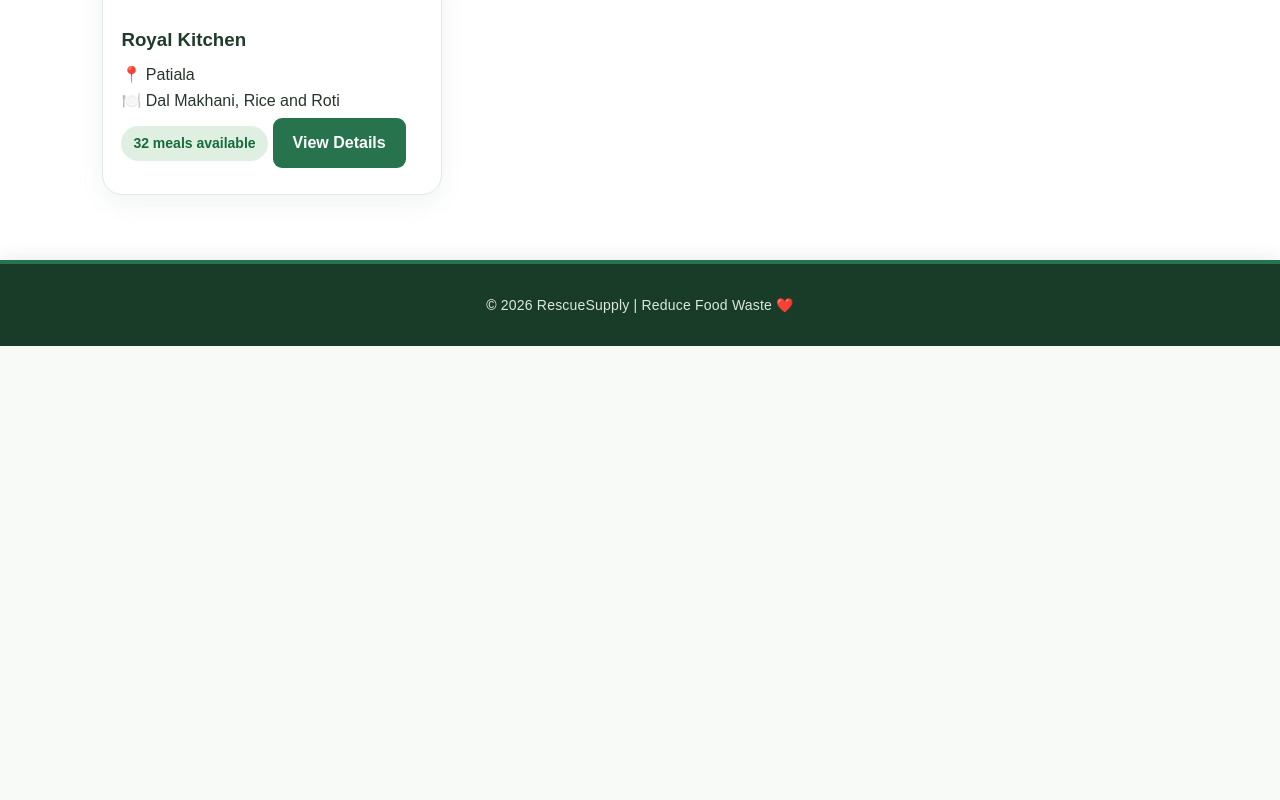
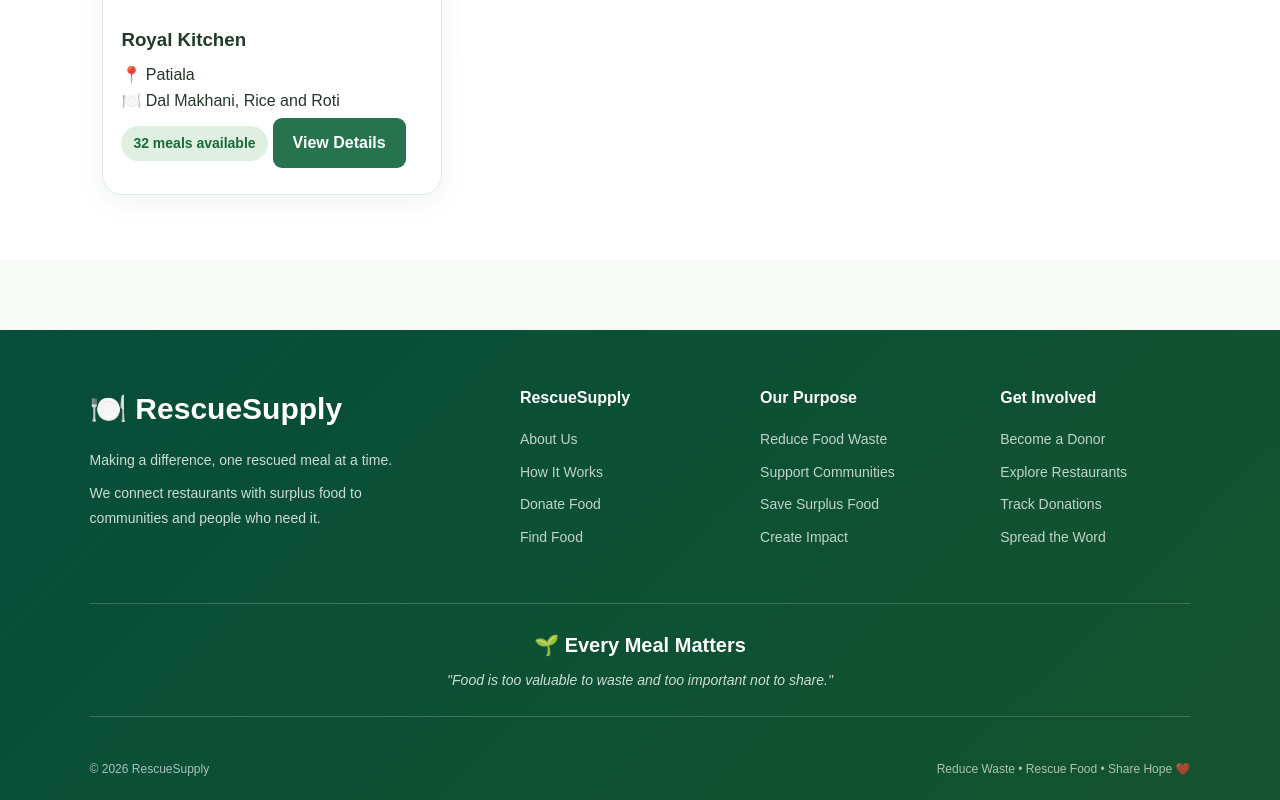
Before and after one commit to atithi3555beai25-ai/RescueSupply, a React (Vite) app: page /restaurants in a window 1280 px wide. Shown: the part 5076-5876 px from the top of the page. Before the commit the page ends 5422 px from the top, so only its background shows below. Built offline with nearby package versions, Linux system fonts and the light colour scheme.

Commit message:
Updated footer design and styling

```diff
--- a/src/App.css
+++ b/src/App.css
@@ -2453,260 +2453,124 @@ select {
    FOOTER
 ========================= */
 .footer {
-    margin-top: 0;
-    background: #1d3025;
+    background: linear-gradient(135deg, #064e3b, #14532d);
     color: white;
+    margin-top: 70px;
     padding: 55px 7% 20px;
-    font-family: "DM Sans", sans-serif;
-}
-
-/* Main footer content */
-
-.footer-content {
+    width: 100%;
+    box-sizing: border-box;
+}
+
+.footer-top {
     max-width: 1200px;
-    margin: 0 auto;
-    display: flex;
-    align-items: center;
-    justify-content: space-between;
-    gap: 40px;
-    padding-bottom: 40px;
-}
-
-/* Brand */
-
-.footer-brand {
-    display: flex;
-    align-items: center;
-    gap: 15px;
-}
-
-.footer-logo {
-    width: 55px;
-    height: 55px;
-    border-radius: 50%;
-    background: #e4f0df;
-    display: flex;
-    align-items: center;
-    justify-content: center;
-    font-size: 25px;
-    box-shadow: 0 5px 15px rgba(0, 0, 0, 0.15);
+    margin: auto;
+    display: grid;
+    grid-template-columns: 2fr 1fr 1fr 1fr;
+    gap: 50px;
 }
 
 .footer-brand h2 {
-    margin: 0 0 5px;
-    font-family: "Playfair Display", serif;
-    font-size: 27px;
-    color: #ffffff;
-}
-
-.footer-brand h2 span {
-    color: #75b879;
+    font-size: 30px;
+    margin: 0 0 15px;
+    color: white;
 }
 
 .footer-brand p {
+    max-width: 350px;
+    font-size: 14px;
+    line-height: 1.8;
+    color: rgba(255,255,255,0.8);
+    margin: 8px 0;
+}
+
+.footer-column h3 {
+    font-size: 16px;
+    margin: 0 0 18px;
+    color: white;
+}
+
+.footer-column p {
+    font-size: 14px;
+    color: rgba(255,255,255,0.75);
+    margin: 10px 0;
+    cursor: pointer;
+    transition: 0.2s;
+}
+
+.footer-column p:hover {
+    color: white;
+    transform: translateX(3px);
+}
+
+.footer-message {
+    max-width: 1200px;
+    margin: 45px auto 25px;
+    padding: 25px 0;
+    text-align: center;
+    border-top: 1px solid rgba(255,255,255,0.2);
+    border-bottom: 1px solid rgba(255,255,255,0.2);
+}
+
+.footer-message h3 {
+    margin: 0 0 8px;
+    font-size: 20px;
+    color: white;
+}
+
+.footer-message p {
     margin: 0;
-    color: #b8c8bc;
+    color: rgba(255,255,255,0.8);
+    font-style: italic;
     font-size: 14px;
 }
-
-/* Right side message */
-
-.footer-message {
-    text-align: right;
-}
-
-.footer-message p {
-    margin: 6px 0;
-    color: #d5e3d8;
-    font-size: 14px;
-}
-
-/* Bottom section */
 
 .footer-bottom {
     max-width: 1200px;
-    margin: 0 auto;
-    padding-top: 20px;
-    border-top: 1px solid rgba(255, 255, 255, 0.12);
-
+    margin: auto;
+    padding-top: 18px;
     display: flex;
     justify-content: space-between;
-    align-items: center;
-    gap: 20px;
-}
-
-.footer-bottom p {
-    margin: 0;
-    color: #9fb1a4;
-    font-size: 13px;
-}
-
-/* Hover effect */
-
-.footer-logo {
-    transition: transform 0.3s ease;
-}
-
-.footer-logo:hover {
-    transform: rotate(-8deg) scale(1.05);}
-
-footer {
-    width: 100%;
-    padding: 30px 20px;
-    background: #183c28;
-    color: #ffffff;
-    text-align: center;
-    border-top: 4px solid #26734d;
-    font-family: "DM Sans", sans-serif;
-    box-shadow: 0 -4px 15px rgba(24, 60, 40, 0.08);
-}
-
-footer p {
-    margin: 0;
-    color: #dce9df;
-    font-size: 14px;
-    letter-spacing: 0.2px;
-}
-
-footer p::first-letter {
-    color: #ffffff;
-}
-
-/* =========================
-   FOOTER RESPONSIVE
-========================= */
-
-@media (max-width: 700px) {
+    font-size: 12px;
+    color: rgba(255,255,255,0.65);
+}
+
+@media (max-width: 750px) {
 
     .footer {
-        padding: 45px 6% 20px;
-    }
-
-    .footer-content {
-        flex-direction: column;
+        padding: 40px 25px 20px;
+    }
+
+    .footer-top {
+        grid-template-columns: 1fr 1fr;
+        gap: 30px;
+    }
+
+    .footer-brand {
+        grid-column: 1 / -1;
         text-align: center;
     }
 
-    .footer-brand {
-        justify-content: center;
-    }
-
-    .footer-message {
-        text-align: center;
+    .footer-brand p {
+        margin-left: auto;
+        margin-right: auto;
     }
 
     .footer-bottom {
         flex-direction: column;
+        gap: 8px;
         text-align: center;
-        gap: 8px;
     }
 }
 
 @media (max-width: 450px) {
 
+    .footer-top {
+        grid-template-columns: 1fr;
+        text-align: center;
+    }
+
     .footer-brand {
-        flex-direction: column;
-    }
-
-    .footer-brand h2 {
-        font-size: 24px;
-    }
-
-    .footer-brand p {
-        font-size: 13px;
-    }
-
-    .footer-message p {
-        font-size: 13px;
-    }
-}
-
-
-/* =========================================================
-   RESPONSIVE
-========================================================= */
-
-@media (max-width: 900px) {
-    .navbar-container {
-        padding: 0 20px;
-    }
-
-    .nav-links {
-        gap: 3px;
-    }
-
-    .nav-item {
-        padding: 9px 11px;
-        font-size: 13px;
-    }
-
-    .donate-link {
-        padding: 10px 14px;
-        font-size: 13px;
-    }
-
-    .login-link {
-        padding: 9px 13px;
-        font-size: 13px;
-    }
-
-    .navbar-container {
-        padding: 0 20px;
-    }
-
-    .hero {
-        padding: 60px 5%;
-
-        gap: 40px;
-    }
-
-    .hero h1 {
-        font-size: 44px;
-    }
-
-    .hero-food {
-        margin-right: 0;
-    }
-
-    .food-circle {
-        width: 260px;
-        height: 260px;
-    }
-
-    .about {
-        gap: 40px;
-    }
-
-    .about-image {
-        min-width: 280px;
-    }
-
-    .steps {
-        flex-direction: column;
-
-        gap: 15px;
-    }
-
-    .step-line {
-        width: 1px;
-
-        height: 25px;
-
-        margin: 0 auto;
-    }
-
-    .step-line::after {
-        width: 1px;
-
-        height: 100%;
-    }
-
-    .how-it-works {
-        padding: 75px 6%;
-    }
-
-    .restaurant-grid {
-        grid-template-columns: repeat(2, 1fr);
+        grid-column: auto;
     }
 }
 
--- a/src/components/Footer.jsx
+++ b/src/components/Footer.jsx
@@ -1,7 +1,58 @@
 function Footer() {
     return (
-        <footer>
-            <p>© 2026 RescueSupply | Reduce Food Waste ❤️</p>
+        <footer className="footer">
+
+            <div className="footer-top">
+
+                <div className="footer-brand">
+                    <h2>🍽️ RescueSupply</h2>
+                    <p>
+                        Making a difference, one rescued meal at a time.
+                    </p>
+                    <p>
+                        We connect restaurants with surplus food to
+                        communities and people who need it.
+                    </p>
+                </div>
+
+                <div className="footer-column">
+                    <h3>RescueSupply</h3>
+                    <p>About Us</p>
+                    <p>How It Works</p>
+                    <p>Donate Food</p>
+                    <p>Find Food</p>
+                </div>
+
+                <div className="footer-column">
+                    <h3>Our Purpose</h3>
+                    <p>Reduce Food Waste</p>
+                    <p>Support Communities</p>
+                    <p>Save Surplus Food</p>
+                    <p>Create Impact</p>
+                </div>
+
+                <div className="footer-column">
+                    <h3>Get Involved</h3>
+                    <p>Become a Donor</p>
+                    <p>Explore Restaurants</p>
+                    <p>Track Donations</p>
+                    <p>Spread the Word</p>
+                </div>
+
+            </div>
+
+            <div className="footer-message">
+                <h3>🌱 Every Meal Matters</h3>
+                <p>
+                    "Food is too valuable to waste and too important not to share."
+                </p>
+            </div>
+
+            <div className="footer-bottom">
+                <span>© 2026 RescueSupply</span>
+                <span>Reduce Waste • Rescue Food • Share Hope ❤️</span>
+            </div>
+
         </footer>
     );
 }
```
